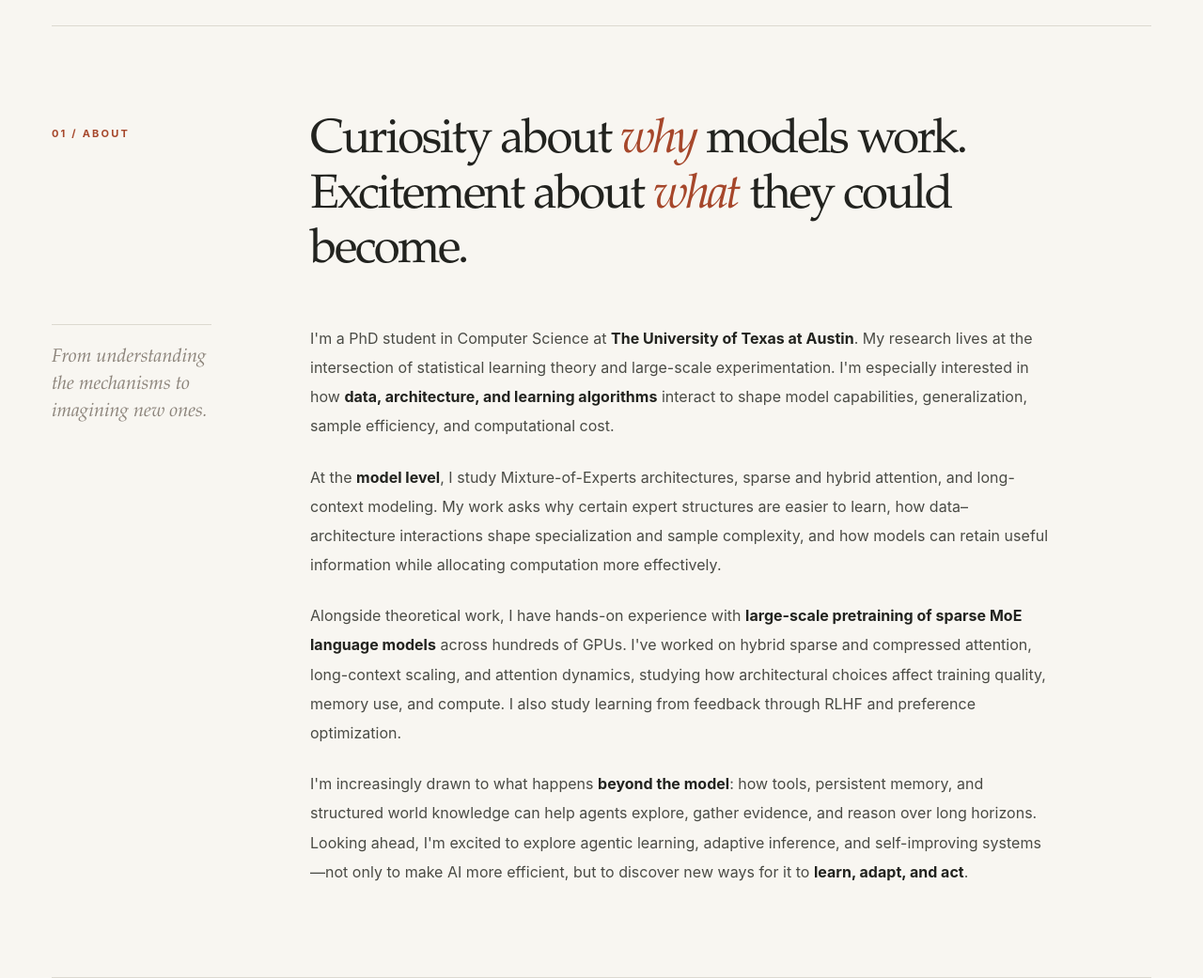
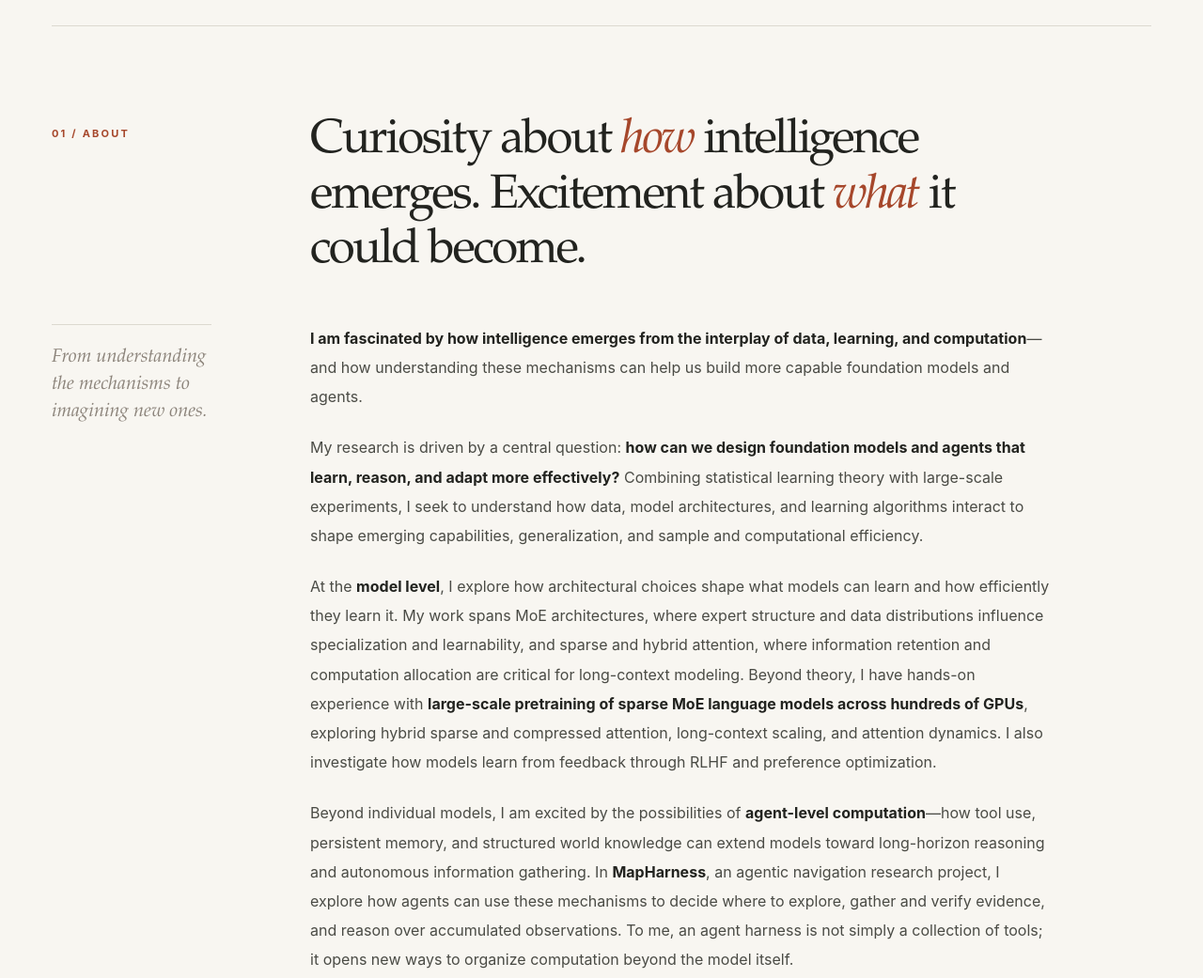
Before and after one commit to FranziskaYan/FanqiYan.github.io, a plain HTML site: page index.html in a window 1280 px wide. Shown: the part 700-1741 px from the top of the page at 94% size. Drawn offline with Linux system fonts and the light colour scheme.

Commit message:
Add files via upload

```diff
--- a/index.html
+++ b/index.html
@@ -236,15 +236,16 @@
     <section id="about" class="section wrap" aria-labelledby="about-title">
       <div class="section-head">
         <div class="section-label">01 / About</div>
-        <h2 class="section-title" id="about-title">Curiosity about <em>why</em> models work. Excitement about <em>what</em> they could become.</h2>
+        <h2 class="section-title" id="about-title">Curiosity about <em>how</em> intelligence emerges. Excitement about <em>what</em> it could become.</h2>
       </div>
       <div class="about-content">
         <div class="sidebar-note">From understanding the mechanisms to imagining new ones.</div>
         <div class="prose">
-          <p>I'm a PhD student in Computer Science at <strong>The University of Texas at Austin</strong>. My research lives at the intersection of statistical learning theory and large-scale experimentation. I'm especially interested in how <strong>data, architecture, and learning algorithms</strong> interact to shape model capabilities, generalization, sample efficiency, and computational cost.</p>
-          <p>At the <strong>model level</strong>, I study Mixture-of-Experts architectures, sparse and hybrid attention, and long-context modeling. My work asks why certain expert structures are easier to learn, how data–architecture interactions shape specialization and sample complexity, and how models can retain useful information while allocating computation more effectively.</p>
-          <p>Alongside theoretical work, I have hands-on experience with <strong>large-scale pretraining of sparse MoE language models</strong> across hundreds of GPUs. I've worked on hybrid sparse and compressed attention, long-context scaling, and attention dynamics, studying how architectural choices affect training quality, memory use, and compute. I also study learning from feedback through RLHF and preference optimization.</p>
-          <p>I'm increasingly drawn to what happens <strong>beyond the model</strong>: how tools, persistent memory, and structured world knowledge can help agents explore, gather evidence, and reason over long horizons. Looking ahead, I'm excited to explore agentic learning, adaptive inference, and self-improving systems—not only to make AI more efficient, but to discover new ways for it to <strong>learn, adapt, and act</strong>.</p>
+          <p><strong>I am fascinated by how intelligence emerges from the interplay of data, learning, and computation</strong>—and how understanding these mechanisms can help us build more capable foundation models and agents.</p>
+          <p>My research is driven by a central question: <strong>how can we design foundation models and agents that learn, reason, and adapt more effectively?</strong> Combining statistical learning theory with large-scale experiments, I seek to understand how data, model architectures, and learning algorithms interact to shape emerging capabilities, generalization, and sample and computational efficiency.</p>
+          <p>At the <strong>model level</strong>, I explore how architectural choices shape what models can learn and how efficiently they learn it. My work spans MoE architectures, where expert structure and data distributions influence specialization and learnability, and sparse and hybrid attention, where information retention and computation allocation are critical for long-context modeling. Beyond theory, I have hands-on experience with <strong>large-scale pretraining of sparse MoE language models across hundreds of GPUs</strong>, exploring hybrid sparse and compressed attention, long-context scaling, and attention dynamics. I also investigate how models learn from feedback through RLHF and preference optimization.</p>
+          <p>Beyond individual models, I am excited by the possibilities of <strong>agent-level computation</strong>—how tool use, persistent memory, and structured world knowledge can extend models toward long-horizon reasoning and autonomous information gathering. In <strong>MapHarness</strong>, an agentic navigation research project, I explore how agents can use these mechanisms to decide where to explore, gather and verify evidence, and reason over accumulated observations. To me, an agent harness is not simply a collection of tools; it opens new ways to organize computation beyond the model itself.</p>
+          <p>Looking ahead, I am particularly interested in new learning and computational paradigms—from agentic RL and recursive self-improvement to adaptive inference—that could enable foundation models and agents to learn continuously, reason more deeply, and tackle increasingly complex tasks. <strong>Ultimately, I hope to uncover new principles of learning and computation that allow foundation models and agents to continually improve, adapt to new challenges, and extend the boundaries of what they can achieve.</strong></p>
         </div>
       </div>
     </section>
```
